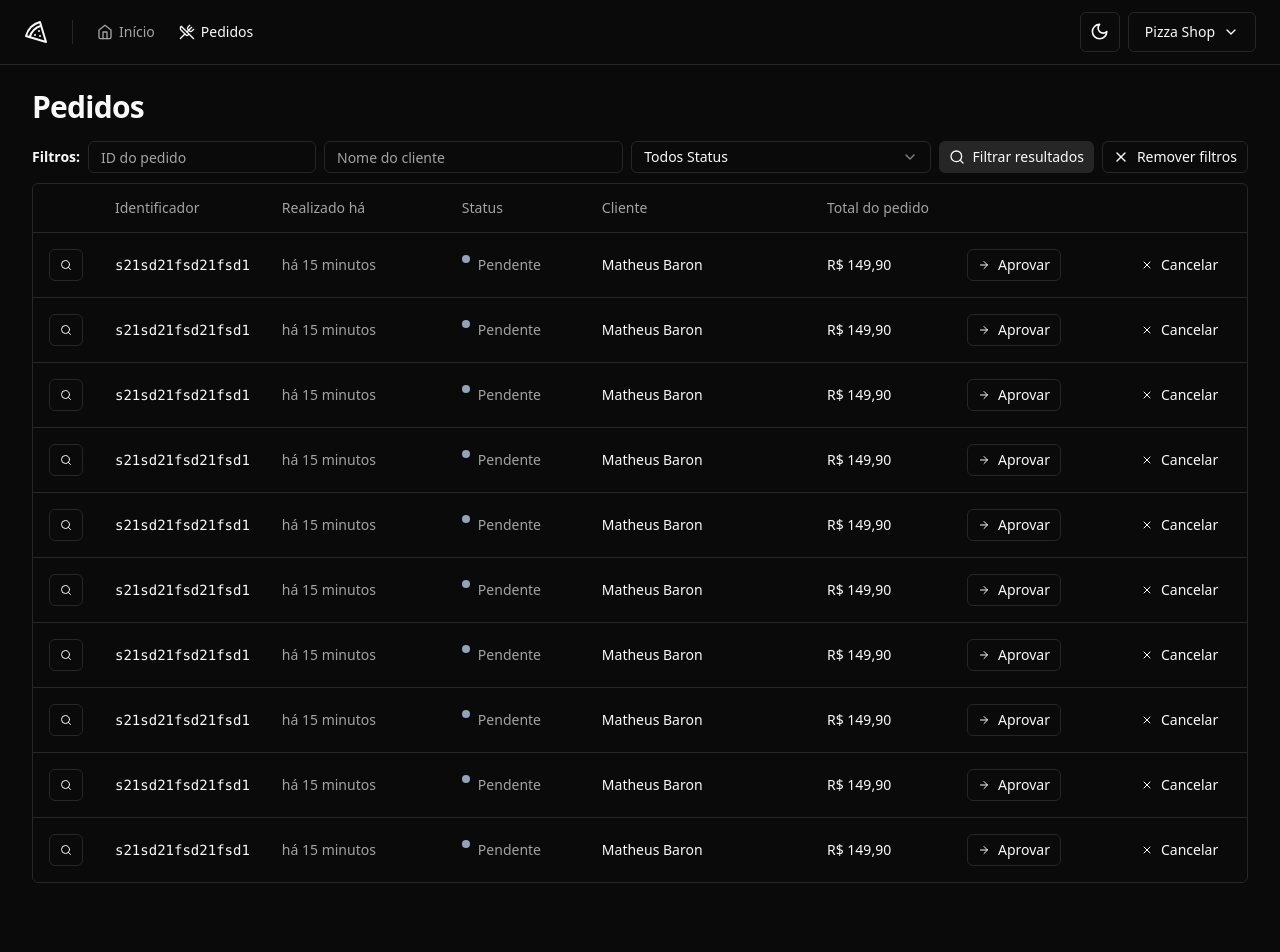
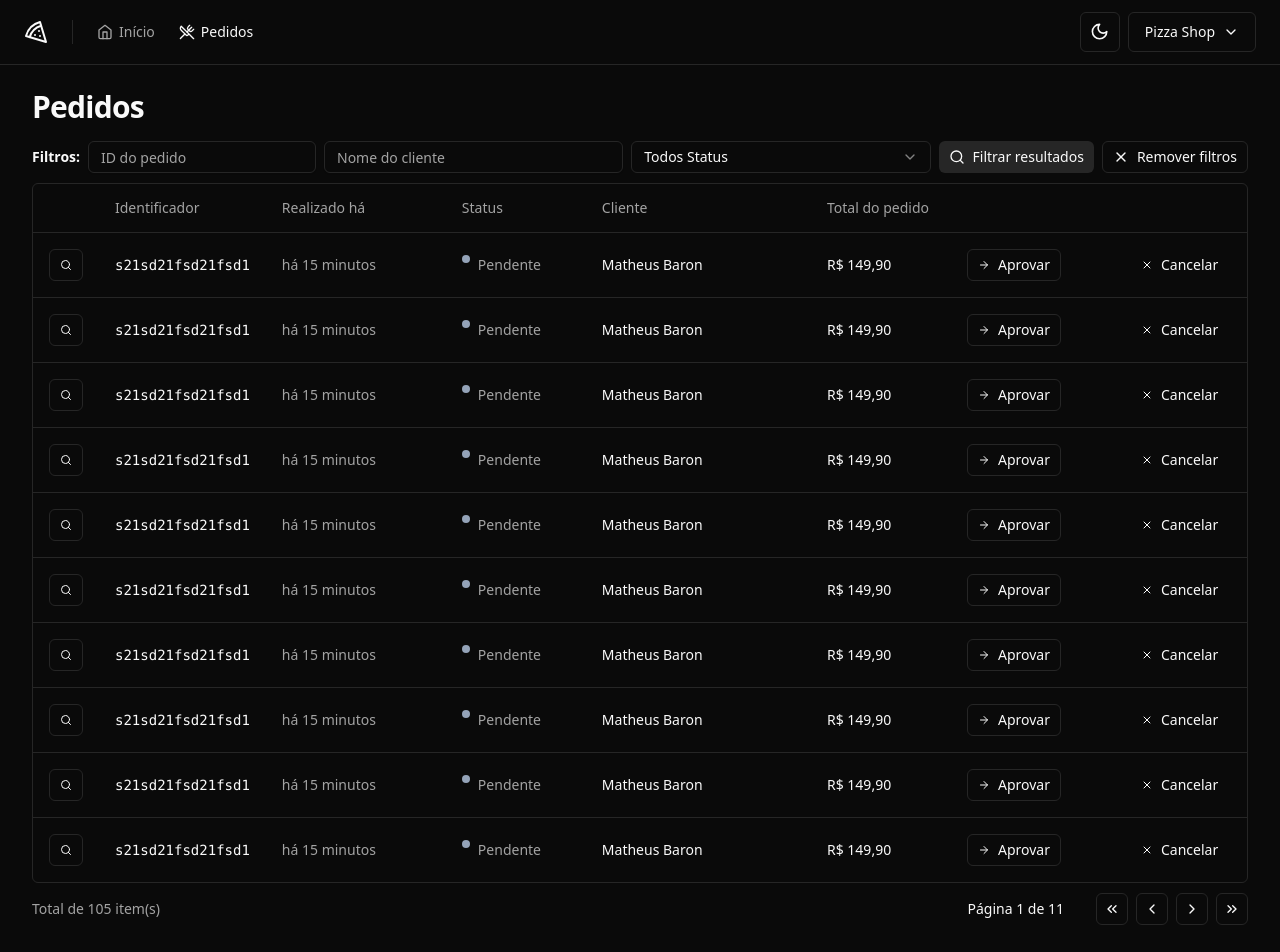
Before and after one commit to matheusbr1/pizzashop-web, a React (Vite) app: page /orders in a window 1280 px wide. Shown: the top 952 px of the page. Before the commit the page ends 915 px from the top, so only its background shows below. Built offline with nearby package versions, Linux system fonts and the light colour scheme.

Commit message:
feat: create pagination component

```diff
--- /dev/null
+++ b/src/components/pagination.tsx
@@ -0,0 +1,45 @@
+import { ChevronLeft, ChevronRight, ChevronsLeft, ChevronsRight } from "lucide-react"
+
+import { Button } from "./ui/button"
+
+interface Props {
+  pageIndex: number
+  totalCount: number
+  perPage: number
+}
+
+export function Pagination({ pageIndex, perPage, totalCount }: Props) {
+  const pages = Math.ceil(totalCount / perPage)
+
+  return (
+    <div className="flex items-center justify-between" >
+      <span className="text-sm text-muted-foreground" >
+        Total de {totalCount} item(s)
+      </span>
+
+      <div className="flex items-center gap-6 lg:gap-8" >
+        <div className="text-sm font-medium" >
+          Página {pageIndex + 1} de {pages}
+        </div>
+        <div className="flex items-center gap-2" >
+          <Button variant='outline' className="h-8 w-8 p-0" >
+            <ChevronsLeft className="h-4 w-4" />
+            <span className="sr-only" >Primeira página</span>
+          </Button>
+          <Button variant='outline' className="h-8 w-8 p-0" >
+            <ChevronLeft className="h-4 w-4" />
+            <span className="sr-only" >Página anterior</span>
+          </Button>
+          <Button variant='outline' className="h-8 w-8 p-0" >
+            <ChevronRight className="h-4 w-4" />
+            <span className="sr-only" >Próxima página</span>
+          </Button>
+          <Button variant='outline' className="h-8 w-8 p-0" >
+            <ChevronsRight className="h-4 w-4" />
+            <span className="sr-only" >última página</span>
+          </Button>
+        </div>
+      </div>
+    </div>
+  )
+}
--- a/src/pages/app/orders/orders.tsx
+++ b/src/pages/app/orders/orders.tsx
@@ -1,5 +1,6 @@
 import { Helmet } from "react-helmet-async";
 
+import { Pagination } from "@/components/pagination";
 import {
   Table,
   TableBody,
@@ -17,7 +18,7 @@
       <Helmet title='Pedidos' />
       <div className="flex flex-col gap-4" >
         <h1 className="text-3xl font-bold tracking-tight" >Pedidos</h1>
-      </div>
+
         <div className="space-y-2.5" >
           <OrderTableFilters />
 
@@ -42,6 +43,13 @@
               </TableBody>
             </Table>
           </div>
+
+          <Pagination
+            pageIndex={0}
+            totalCount={105}
+            perPage={10}
+          />
+        </div>
       </div>
     </>
   )
```
Lines whose indentation alone changed are shown as unchanged.
